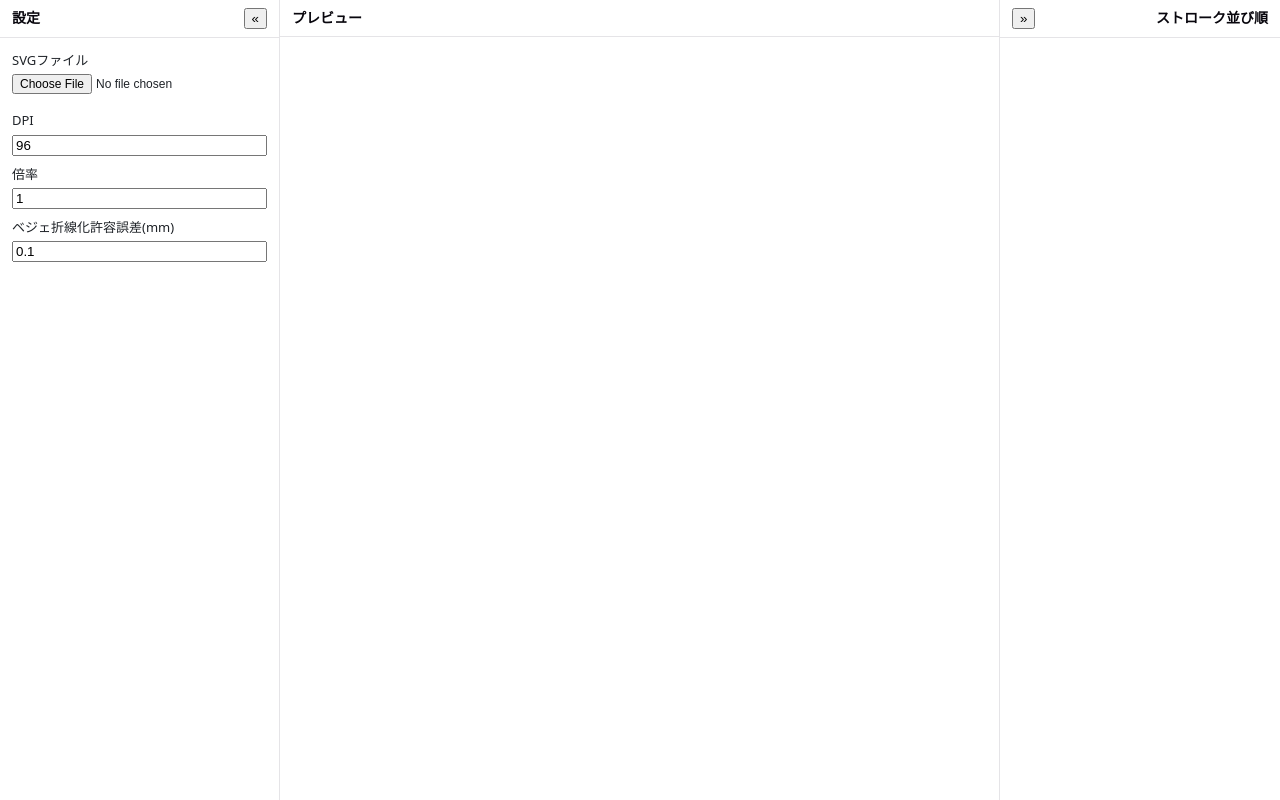
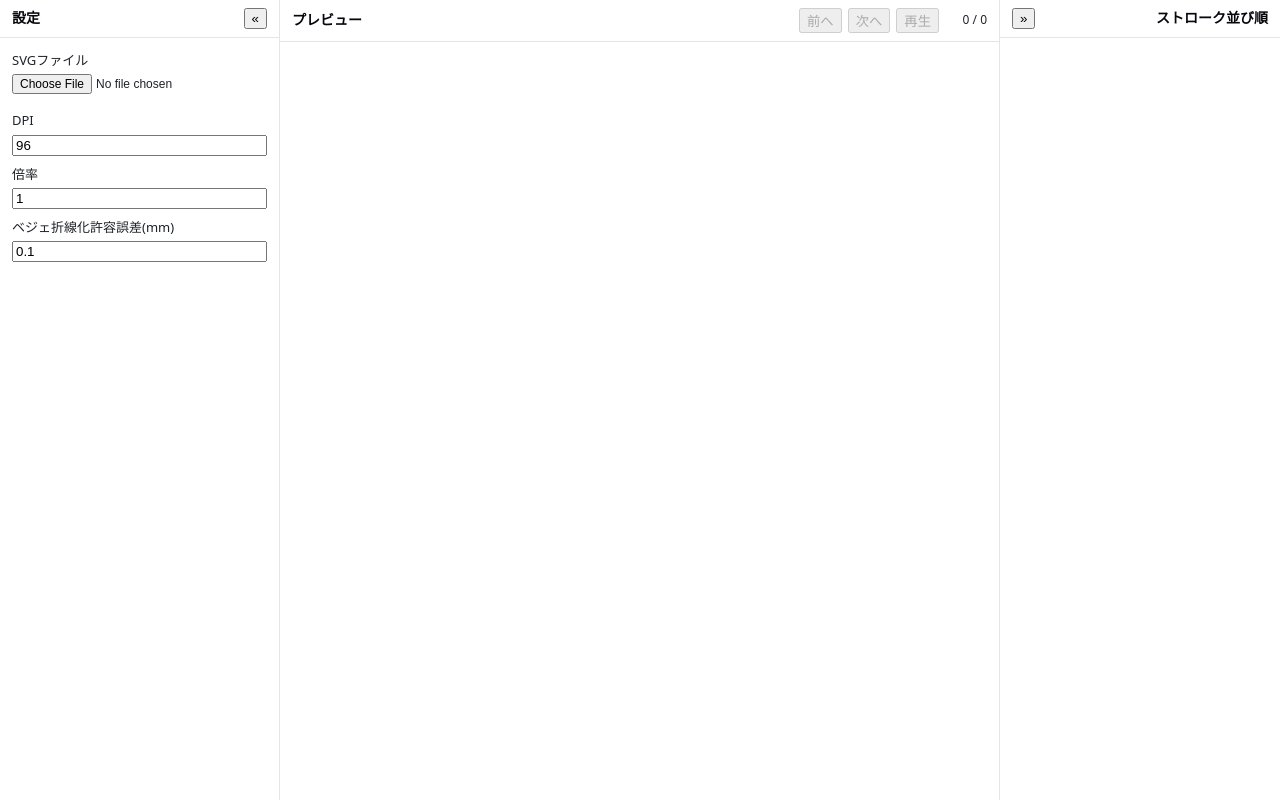
Before and after one commit to hsgw/path2plot, a React (Vite) app: page / in a window 1280 px wide. Built offline with nearby package versions, Linux system fonts and the light colour scheme.

Commit message:
Phase2: ストローク分解とステップ実行プレビューを実装

```diff
--- a/src/App.css
+++ b/src/App.css
@@ -105,3 +105,54 @@
   margin-bottom: 4px;
   word-break: break-word;
 }
+
+.preview-step-controls {
+  display: flex;
+  align-items: center;
+  gap: 6px;
+  font-size: 12px;
+}
+
+.preview-step-indicator {
+  color: var(--text);
+  min-width: 3.5em;
+  text-align: right;
+}
+
+.stroke-list {
+  list-style: none;
+  margin: 0;
+  padding: 0;
+  display: flex;
+  flex-direction: column;
+  gap: 2px;
+}
+
+.stroke-list-item {
+  display: flex;
+  align-items: center;
+  gap: 8px;
+  padding: 4px 2px;
+  font-size: 12px;
+}
+
+.stroke-list-index {
+  color: var(--text);
+  min-width: 2em;
+  text-align: right;
+}
+
+.stroke-list-swatch {
+  width: 10px;
+  height: 10px;
+  border-radius: 2px;
+  border: 1px solid var(--border);
+  flex-shrink: 0;
+}
+
+.stroke-list-label {
+  color: var(--text-h);
+  overflow: hidden;
+  text-overflow: ellipsis;
+  white-space: nowrap;
+}
--- a/src/App.tsx
+++ b/src/App.tsx
@@ -40,7 +40,7 @@ function App() {
         strokes={parseResult?.strokes ?? []}
         fitKey={svgText === null ? null : String(loadId)}
       />
-      <StrokeListPanel />
+      <StrokeListPanel strokes={parseResult?.strokes ?? []} />
     </div>
   )
 }
--- a/src/components/PreviewPanel.tsx
+++ b/src/components/PreviewPanel.tsx
@@ -1,4 +1,4 @@
-import { useEffect, useRef } from 'react'
+import { useEffect, useRef, useState } from 'react'
 import type { Point } from '../types/geometry'
 import type { ParsedStroke } from '../types/svg'
 
@@ -14,6 +14,10 @@ interface Bounds {
   maxX: number
   maxY: number
 }
+
+const PLAY_INTERVAL_MS = 400
+const START_MARKER_RADIUS_PX = 4
+const ARROW_SIZE_PX = 5
 
 function computeBounds(strokes: ParsedStroke[]): Bounds | null {
   if (strokes.length === 0) return null
@@ -32,6 +36,42 @@ function computeBounds(strokes: ParsedStroke[]): Bounds | null {
   return { minX, minY, maxX, maxY }
 }
 
+/** FR-24: ストローク開始点の◯表示 */
+function drawStartMarker(ctx: CanvasRenderingContext2D, at: Point): void {
+  ctx.beginPath()
+  ctx.arc(at.x, at.y, START_MARKER_RADIUS_PX, 0, Math.PI * 2)
+  ctx.stroke()
+}
+
+/** FR-24: 描画方向を示す矢印(始点→2点目の向きの中間点に描く) */
+function drawDirectionArrow(
+  ctx: CanvasRenderingContext2D,
+  from: Point,
+  to: Point,
+): void {
+  const dx = to.x - from.x
+  const dy = to.y - from.y
+  const len = Math.hypot(dx, dy)
+  if (len < 1e-6) return
+  const ux = dx / len
+  const uy = dy / len
+  const midX = (from.x + to.x) / 2
+  const midY = (from.y + to.y) / 2
+  const tipX = midX + ux * ARROW_SIZE_PX
+  const tipY = midY + uy * ARROW_SIZE_PX
+  const backX = midX - ux * ARROW_SIZE_PX
+  const backY = midY - uy * ARROW_SIZE_PX
+  const nx = -uy * (ARROW_SIZE_PX * 0.6)
+  const ny = ux * (ARROW_SIZE_PX * 0.6)
+
+  ctx.beginPath()
+  ctx.moveTo(tipX, tipY)
+  ctx.lineTo(backX + nx, backY + ny)
+  ctx.lineTo(backX - nx, backY - ny)
+  ctx.closePath()
+  ctx.fill()
+}
+
 export function PreviewPanel({ strokes, fitKey }: PreviewPanelProps) {
   const canvasRef = useRef<HTMLCanvasElement>(null)
   // 直近にフィット基準として採用したmm座標系の範囲。fitKeyが変わったときだけ更新する。
@@ -39,6 +79,37 @@ export function PreviewPanel({ strokes, fitKey }: PreviewPanelProps) {
   // 実際の見た目のサイズが連動して変化するようにする。
   const fitBoundsRef = useRef<Bounds | null>(null)
   const lastFitKeyRef = useRef<string | null>(null)
+
+  // FR-23: ステップ実行プレビュー。stepは「描画済みのストローク本数」(0..strokes.length)
+  const [step, setStep] = useState(0)
+  const [playing, setPlaying] = useState(false)
+
+  useEffect(() => {
+    setStep(0)
+    setPlaying(false)
+  }, [fitKey])
+
+  useEffect(() => {
+    setStep((s) => Math.min(s, strokes.length))
+  }, [strokes])
+
+  useEffect(() => {
+    if (!playing) return
+    if (step >= strokes.length) {
+      setPlaying(false)
+      return
+    }
+    const timer = setInterval(() => {
+      setStep((s) => {
+        if (s + 1 >= strokes.length) {
+          setPlaying(false)
+          return strokes.length
+        }
+        return s + 1
+      })
+    }, PLAY_INTERVAL_MS)
+    return () => clearInterval(timer)
+  }, [playing, step, strokes.length])
 
   useEffect(() => {
     const canvas = canvasRef.current
@@ -83,17 +154,41 @@ export function PreviewPanel({ strokes, fitKey }: PreviewPanelProps) {
         y: height - (offsetY + (p.y - bounds.minY) * scale),
       })
 
-      ctx.strokeStyle = getComputedStyle(canvas).color || '#000'
+      const drawnStrokes = strokes.slice(0, step)
+      const defaultColor = getComputedStyle(canvas).color || '#000'
+
+      // FR-25: ペンアップ移動経路(出現順での単純な移動)
+      ctx.save()
+      ctx.strokeStyle = '#e04949'
       ctx.lineWidth = 1
+      ctx.setLineDash([4, 3])
+      for (let i = 0; i < drawnStrokes.length - 1; i++) {
+        const from = toScreen(drawnStrokes[i].points.at(-1)!)
+        const to = toScreen(drawnStrokes[i + 1].points[0])
+        ctx.beginPath()
+        ctx.moveTo(from.x, from.y)
+        ctx.lineTo(to.x, to.y)
+        ctx.stroke()
+      }
+      ctx.restore()
+
+      // FR-26: ストロークを実際の色で描画
       ctx.lineJoin = 'round'
       ctx.lineCap = 'round'
-      for (const stroke of strokes) {
+      for (const stroke of drawnStrokes) {
         if (stroke.points.length < 2) continue
+        ctx.strokeStyle = stroke.color || defaultColor
+        ctx.lineWidth = 1.5
         ctx.beginPath()
         const [first, ...rest] = stroke.points.map(toScreen)
         ctx.moveTo(first.x, first.y)
         for (const p of rest) ctx.lineTo(p.x, p.y)
         ctx.stroke()
+
+        // FR-24: 開始点◯・描画方向の表示
+        ctx.fillStyle = stroke.color || defaultColor
+        drawStartMarker(ctx, first)
+        drawDirectionArrow(ctx, first, rest[0] ?? first)
       }
     }
 
@@ -101,12 +196,46 @@ export function PreviewPanel({ strokes, fitKey }: PreviewPanelProps) {
     const observer = new ResizeObserver(draw)
     observer.observe(container)
     return () => observer.disconnect()
-  }, [strokes, fitKey])
+  }, [strokes, fitKey, step])
+
+  const total = strokes.length
 
   return (
     <section className="panel panel-preview">
       <div className="panel-header">
         <h2>プレビュー</h2>
+        <div className="preview-step-controls">
+          <button
+            type="button"
+            onClick={() => {
+              setPlaying(false)
+              setStep((s) => Math.max(0, s - 1))
+            }}
+            disabled={step <= 0}
+          >
+            前へ
+          </button>
+          <button
+            type="button"
+            onClick={() => {
+              setPlaying(false)
+              setStep((s) => Math.min(total, s + 1))
+            }}
+            disabled={step >= total}
+          >
+            次へ
+          </button>
+          <button
+            type="button"
+            onClick={() => setPlaying((p) => !p)}
+            disabled={total === 0}
+          >
+            {playing ? '停止' : '再生'}
+          </button>
+          <span className="preview-step-indicator">
+            {step} / {total}
+          </span>
+        </div>
       </div>
       <div className="panel-body panel-body-canvas">
         <canvas ref={canvasRef} className="preview-canvas" />
--- a/src/components/StrokeListPanel.tsx
+++ b/src/components/StrokeListPanel.tsx
@@ -1,6 +1,11 @@
 import { useState } from 'react'
+import type { ParsedStroke } from '../types/svg'
 
-export function StrokeListPanel() {
+interface StrokeListPanelProps {
+  strokes: ParsedStroke[]
+}
+
+export function StrokeListPanel({ strokes }: StrokeListPanelProps) {
   const [isOpen, setIsOpen] = useState(true)
 
   return (
@@ -13,7 +18,24 @@ export function StrokeListPanel() {
         </button>
         {isOpen && <h2>ストローク並び順</h2>}
       </div>
-      {isOpen && <div className="panel-body" />}
+      {isOpen && (
+        <div className="panel-body">
+          <ol className="stroke-list">
+            {strokes.map((stroke, i) => (
+              <li key={stroke.id} className="stroke-list-item">
+                <span className="stroke-list-index">{i + 1}</span>
+                <span
+                  className="stroke-list-swatch"
+                  style={{ backgroundColor: stroke.color }}
+                />
+                <span className="stroke-list-label">
+                  {stroke.sourceId ?? stroke.id}
+                </span>
+              </li>
+            ))}
+          </ol>
+        </div>
+      )}
     </section>
   )
 }
--- a/src/core/colorResolve.ts
+++ b/src/core/colorResolve.ts
@@ -84,13 +84,24 @@ export function computeStrokeFillState(
   return { stroke, fill, strokeWidth, strokeOpacity, fillOpacity, visible }
 }
 
-/** FR-5: stroke/fillともに不可視(none・透明・幅0)な要素かどうか */
-export function hasVisibleStrokeOrFill(state: StrokeFillState): boolean {
-  const strokeVisible =
+function isStrokeVisible(state: StrokeFillState): boolean {
+  return (
     !isNoneOrTransparent(state.stroke) &&
     state.strokeWidth !== 0 &&
     state.strokeOpacity !== 0
-  const fillVisible =
-    !isNoneOrTransparent(state.fill) && state.fillOpacity !== 0
-  return strokeVisible || fillVisible
+  )
 }
+
+function isFillVisible(state: StrokeFillState): boolean {
+  return !isNoneOrTransparent(state.fill) && state.fillOpacity !== 0
+}
+
+/** FR-5: stroke/fillともに不可視(none・透明・幅0)な要素かどうか */
+export function hasVisibleStrokeOrFill(state: StrokeFillState): boolean {
+  return isStrokeVisible(state) || isFillVisible(state)
+}
+
+/** FR-26: プレビュー表示に使う実際の色(strokeが可視ならstroke、そうでなければfill) */
+export function resolveDisplayColor(state: StrokeFillState): string {
+  return isStrokeVisible(state) ? state.stroke : state.fill
+}
--- a/src/core/svgParser.ts
+++ b/src/core/svgParser.ts
@@ -10,6 +10,7 @@ import {
   hasVisibleStrokeOrFill,
   isDisplayNone,
   parseStyleDeclarations,
+  resolveDisplayColor,
   type StrokeFillState,
 } from './colorResolve'
 import {
@@ -274,6 +275,7 @@ function walk(
 
   const transformed = transformPathCommands(localCommands, matrix)
   const polylines = pathCommandsToPolylines(transformed, toleranceMm)
+  const color = resolveDisplayColor(strokeFillState)
 
   for (const points of polylines) {
     if (points.length < 2) continue
@@ -281,6 +283,7 @@ function walk(
       id: `stroke-${strokes.length}`,
       sourceId: elementId,
       points,
+      color,
     })
   }
 }
--- a/src/types/svg.ts
+++ b/src/types/svg.ts
@@ -13,6 +13,8 @@ export interface ParsedStroke {
   id: string
   sourceId?: string
   points: Point[]
+  /** FR-26: プレビュー表示用の実際の色(stroke優先、なければfill) */
+  color: string
 }
 
 export type SvgParseErrorKind = 'parse-error' | 'unsupported-element'
```
Also changed, not shown: reference/implementation-status.md (+18 -9 lines), 1 other file (tests, documents, lock files or other folders).
